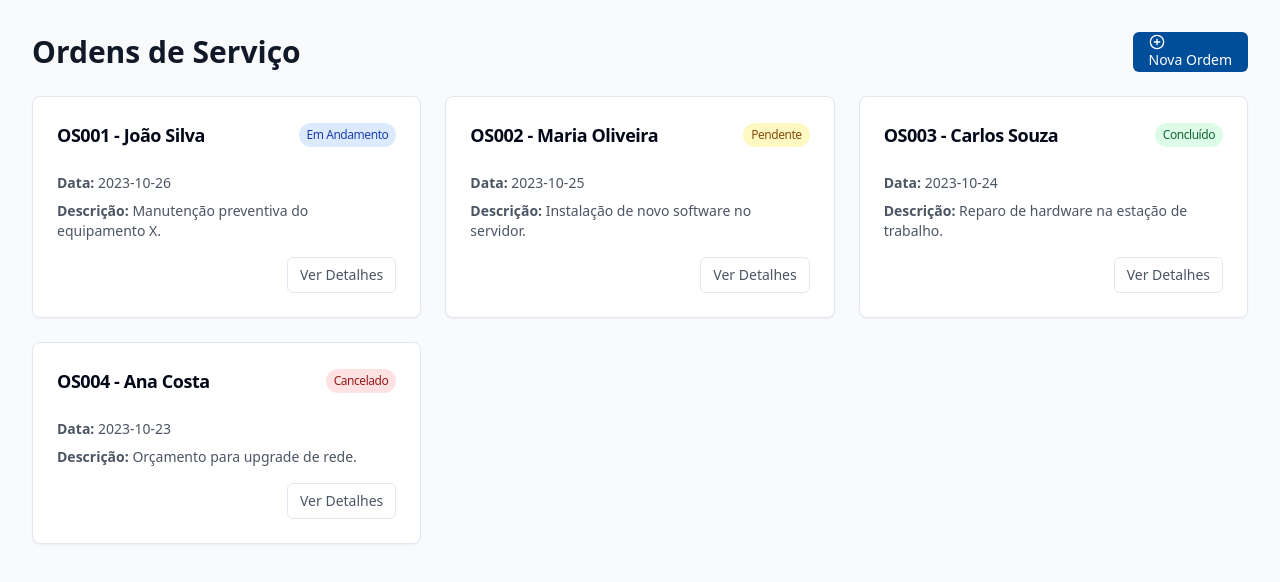
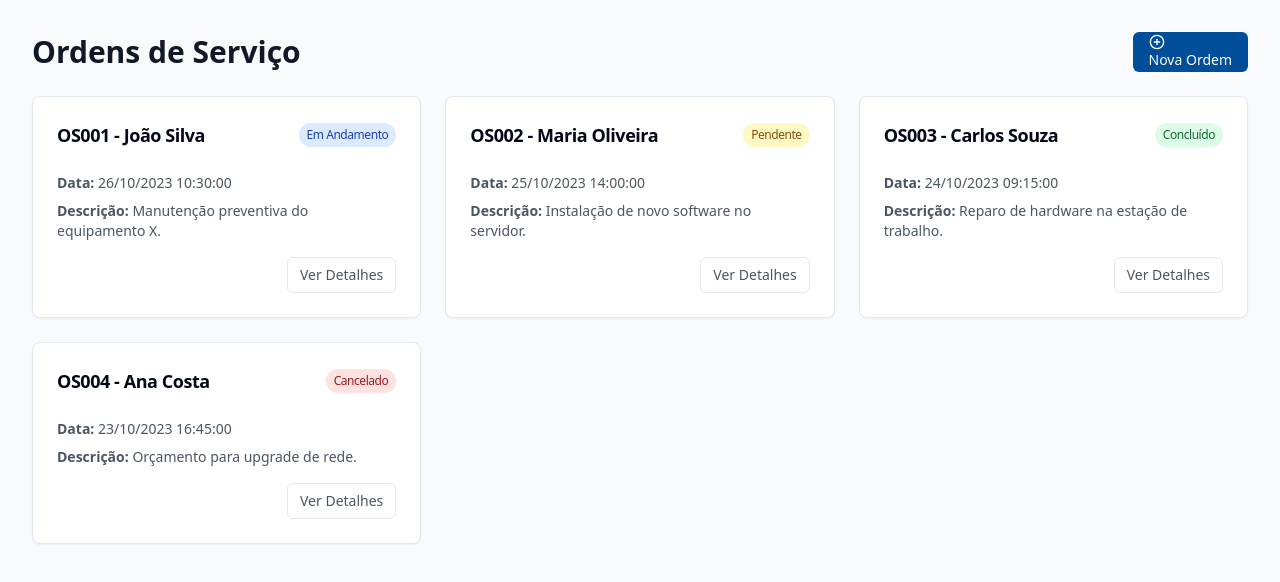
Before and after one commit to Caudior/ABERTURA-DE-OS, a React (Vite) app: page /service-orders in a window 1280 px wide. Shown: the top 582 px of the page. Built offline with nearby package versions, Linux system fonts and the light colour scheme; sample sign-in values are in the browser's storage.

Commit message:
[dyad] Adicionando data e hora de abertura às ordens de serviço. - wrote 1 file(s)

```diff
--- a/src/contexts/ServiceOrderContext.tsx
+++ b/src/contexts/ServiceOrderContext.tsx
@@ -4,7 +4,7 @@ export interface ServiceOrder {
   id: string;
   clientName: string;
   status: 'Pendente' | 'Em Andamento' | 'Concluído' | 'Cancelado';
-  issueDate: string;
+  issueDate: string; // Agora armazenará data e hora
   description: string;
 }
 
@@ -20,28 +20,28 @@ const initialServiceOrders: ServiceOrder[] = [
     id: 'OS001',
     clientName: 'João Silva',
     status: 'Em Andamento',
-    issueDate: '2023-10-26',
+    issueDate: '26/10/2023 10:30:00', // Exemplo com data e hora
     description: 'Manutenção preventiva do equipamento X.',
   },
   {
     id: 'OS002',
     clientName: 'Maria Oliveira',
     status: 'Pendente',
-    issueDate: '2023-10-25',
+    issueDate: '25/10/2023 14:00:00', // Exemplo com data e hora
     description: 'Instalação de novo software no servidor.',
   },
   {
     id: 'OS003',
     clientName: 'Carlos Souza',
     status: 'Concluído',
-    issueDate: '2023-10-24',
+    issueDate: '24/10/2023 09:15:00', // Exemplo com data e hora
     description: 'Reparo de hardware na estação de trabalho.',
   },
   {
     id: 'OS004',
     clientName: 'Ana Costa',
     status: 'Cancelado',
-    issueDate: '2023-10-23',
+    issueDate: '23/10/2023 16:45:00', // Exemplo com data e hora
     description: 'Orçamento para upgrade de rede.',
   },
 ];
@@ -51,8 +51,17 @@ export const ServiceOrderProvider: React.FC<{ children: ReactNode }> = ({ childr
 
   const addServiceOrder = (newOrderData: Omit<ServiceOrder, 'id' | 'issueDate' | 'status'>) => {
     const newId = `OS${String(serviceOrders.length + 1).padStart(3, '0')}`;
-    const today = new Date();
-    const issueDate = `${today.getFullYear()}-${String(today.getMonth() + 1).padStart(2, '0')}-${String(today.getDate()).padStart(2, '0')}`;
+    const now = new Date();
+    // Formata a data e hora para um formato legível (ex: "26/10/2023 10:30:00")
+    const issueDate = now.toLocaleString('pt-BR', {
+      year: 'numeric',
+      month: '2-digit',
+      day: '2-digit',
+      hour: '2-digit',
+      minute: '2-digit',
+      second: '2-digit',
+      hour12: false, // Usa formato de 24 horas
+    });
 
     const newServiceOrder: ServiceOrder = {
       id: newId,
```
